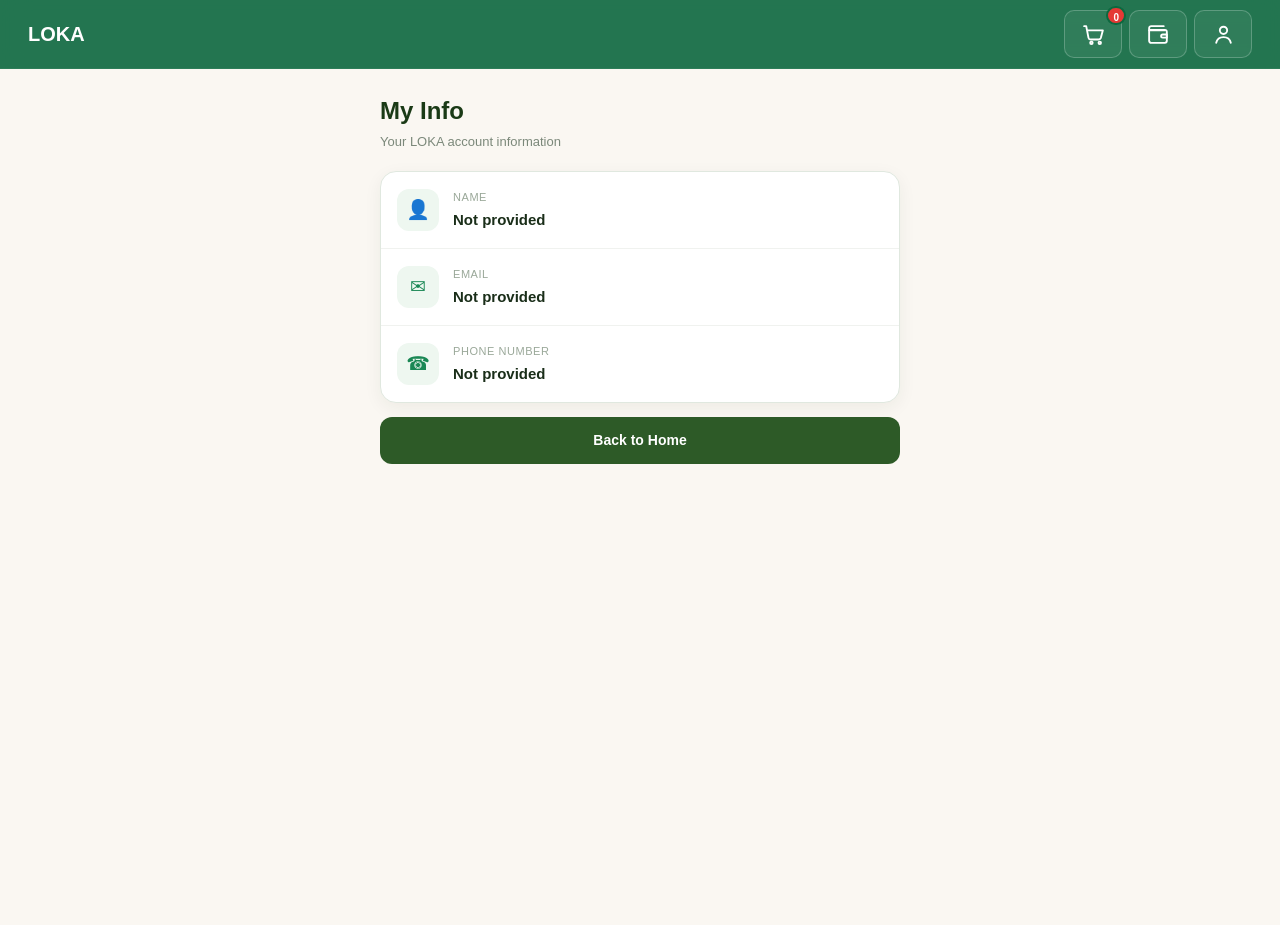
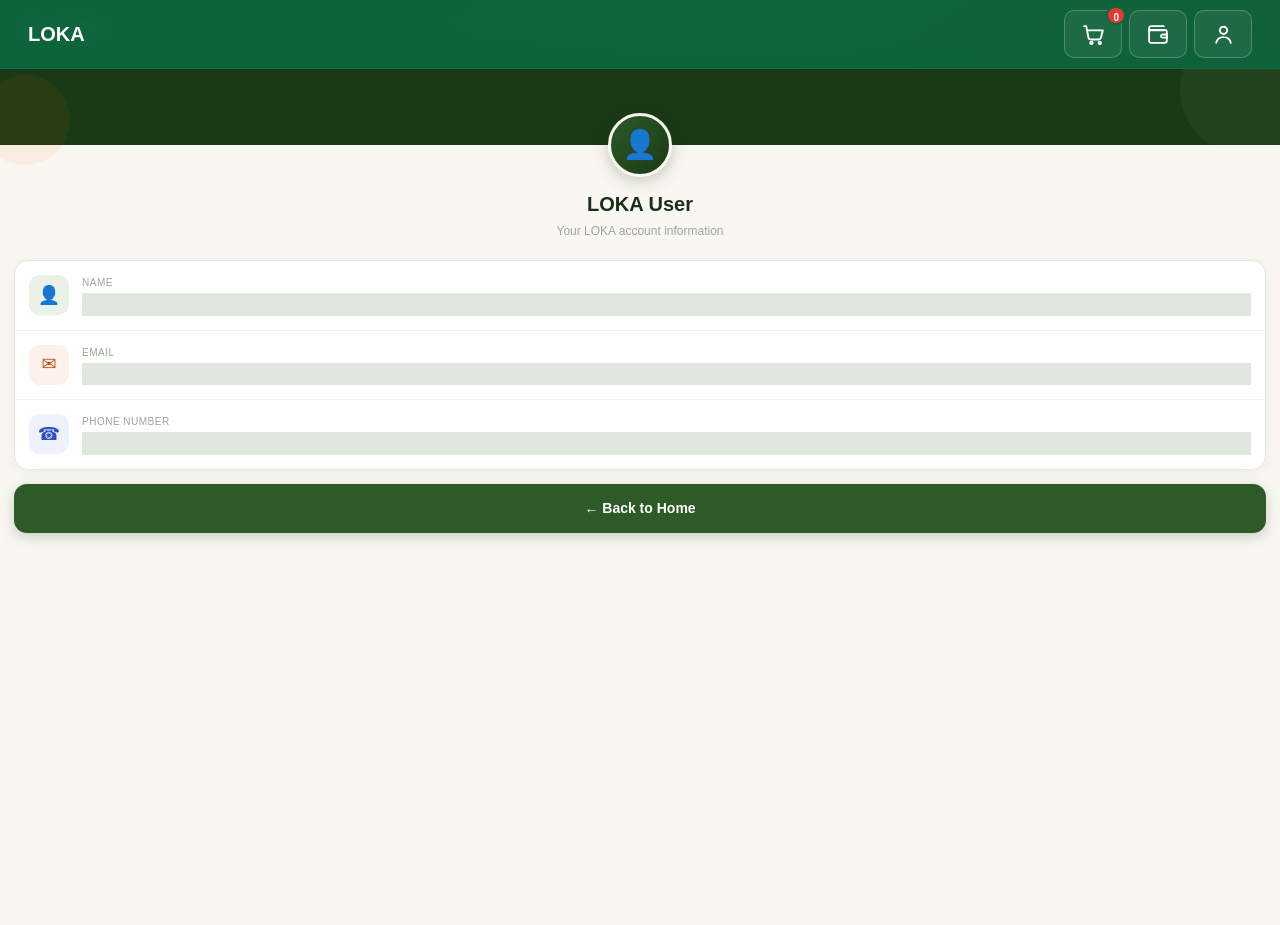
Before and after one commit to Vaibhavchougule72/kagal-marketplace, a Django app: template templates/my_info.html in a window 1280 px wide. Run offline with Django 5.2, Linux system fonts and the light colour scheme; the template is opened without the code that fills it, so the values that code supplies are empty.

Commit message:
new my info page design

```diff
--- a/templates/my_info.html
+++ b/templates/my_info.html
@@ -3,132 +3,291 @@
 
 {% block content %}
 <style>
-    .my-info-page {
-        min-height: 100vh;
-        background: #FAF7F2;
-        padding: 32px 14px 40px;
+    .page-wrapper,
+    .main-content {
+        margin-top: 0 !important;
+        padding-top: 0 !important;
     }
 
-    .my-info-wrap {
-        width: min(520px, 100%);
-        margin: 0 auto;
+    .mi-page {
+        margin-top: 0 !important;
+        padding-top: 0 !important;
     }
 
-    .my-info-title {
-        margin: 0 0 6px;
-        color: #1A3A16;
-        font-size: 24px;
-        font-weight: 700;
+    html,
+    body,
+    .mi-page {
+        margin-top: 0 !important;
+        padding-top: 0 !important;
     }
 
-    .my-info-subtitle {
-        margin: 0 0 20px;
-        color: #7B887A;
-        font-size: 13px;
+  * { box-sizing: border-box; }
+
+  .mi-page {
+    background: #FAF7F2;
+    min-height: 100vh;
+    font-family: inherit;
   }
 
-    .my-info-card {
-        background: #fff;
-        border: 1px solid #E0E8DF;
-        border-radius: 16px;
-        overflow: hidden;
-        box-shadow: 0 5px 18px rgba(26,58,22,0.06);
+  /* ── STICKY NAV ── */
+  .mi-nav {
+    position: sticky;
+    top: 0;
+    z-index: 100;
+    background: linear-gradient(150deg, #1A3A16 0%, #2D5A27 55%, #3A2010 100%);
+    padding: 11px 14px;
+    display: flex;
+    align-items: center;
+    gap: 10px;
+    border-bottom: 1px solid rgba(255,255,255,0.08);
   }
 
-    .my-info-row {
-        display: flex;
-        align-items: center;
-        gap: 14px;
-        padding: 17px 16px;
-        border-bottom: 1px solid #F0F2EF;
-    }
-
-    .my-info-row:last-child {
-        border-bottom: none;
-    }
-
-    .my-info-icon {
-        width: 42px;
-        height: 42px;
-        flex: 0 0 42px;
-        border-radius: 12px;
-        background: #EEF7F0;
-        color: #198754;
+  .mi-nav-back {
+    width: 32px;
+    height: 32px;
+    border-radius: 50%;
+    background: rgba(255,255,255,0.12);
+    border: 0.5px solid rgba(255,255,255,0.22);
     display: flex;
     align-items: center;
     justify-content: center;
-        font-size: 19px;
+    color: #fff;
+    text-decoration: none;
+    font-size: 18px;
+    line-height: 1;
+    flex-shrink: 0;
+    transition: transform 0.12s ease, background 0.12s ease;
+    -webkit-tap-highlight-color: transparent;
   }
 
-    .my-info-label {
-        display: block;
-        color: #9AA899;
-        font-size: 11px;
-        margin-bottom: 3px;
-        text-transform: uppercase;
-        letter-spacing: .05em;
+  .mi-nav-back:active { transform: scale(0.88); background: rgba(255,255,255,0.25); }
+
+  .mi-nav-title {
+    font-size: 15px;
+    font-weight: 600;
+    color: #fff;
+    flex: 1;
   }
 
-    .my-info-value {
+  /* ── SPLIT TWO-TONE HERO ── */
+  .mi-top {
+    background: #1A3A16;
+    height: 90px;
+    position: relative;
+    overflow: visible;
+  }
+
+  /* decorative circles */
+  .mi-top::before {
+    content: '';
+    position: absolute;
+    top: -30px;
+    right: -30px;
+    width: 130px;
+    height: 130px;
+    border-radius: 50%;
+    background: rgba(255,255,255,0.04);
+    pointer-events: none;
+  }
+
+  .mi-top::after {
+    content: '';
+    position: absolute;
+    bottom: -20px;
+    left: -20px;
+    width: 90px;
+    height: 90px;
+    border-radius: 50%;
+    background: rgba(232,98,26,0.07);
+    pointer-events: none;
+  }
+
+  /* avatar overlapping the two sections */
+  .mi-avatar-wrap {
+    position: absolute;
+    bottom: -32px;
+    left: 50%;
+    transform: translateX(-50%);
+    z-index: 10;
+  }
+
+  .mi-avatar {
+    width: 64px;
+    height: 64px;
+    border-radius: 50%;
+    background: linear-gradient(135deg, #2D5A27, #1A3A16);
+    border: 3px solid #FAF7F2;
+    display: flex;
+    align-items: center;
+    justify-content: center;
+    font-size: 28px;
+    box-shadow: 0 4px 16px rgba(26,58,22,0.25);
+  }
+
+  /* ── BODY ── */
+  .mi-body {
+    padding: 44px 14px 32px;
+    text-align: center;
+  }
+
+  .mi-name {
+    font-size: 20px;
+    font-weight: 700;
+    color: #1A2E19;
+    margin-bottom: 3px;
+  }
+
+  .mi-subtitle {
+    font-size: 12px;
+    color: #9AA899;
+    margin-bottom: 20px;
+  }
+
+  /* ── INFO CARD ── */
+  .mi-card {
+    background: #fff;
+    border-radius: 14px;
+    border: 0.5px solid #E0E8DF;
+    overflow: hidden;
+    margin-bottom: 14px;
+    text-align: left;
+    box-shadow: 0 2px 12px rgba(26,58,22,0.06);
+  }
+
+  .mi-row {
+    display: flex;
+    align-items: center;
+    gap: 13px;
+    padding: 14px 14px;
+    border-bottom: 0.5px solid #F0F4EF;
+  }
+
+  .mi-row:last-child { border-bottom: none; }
+
+  /* icon squares */
+  .mi-icon {
+    width: 40px;
+    height: 40px;
+    border-radius: 11px;
+    display: flex;
+    align-items: center;
+    justify-content: center;
+    font-size: 18px;
+    flex-shrink: 0;
+  }
+
+  .mi-icon.green  { background: #EAF2E8; color: #2D5A27; }
+  .mi-icon.orange { background: #FDF1EB; color: #C05018; }
+  .mi-icon.blue   { background: #EEF2FD; color: #3050C0; }
+
+  .mi-row-content { flex: 1; min-width: 0; }
+
+  .mi-label {
     display: block;
-        color: #1A2E19;
+    font-size: 10px;
+    color: #9AA899;
+    text-transform: uppercase;
+    letter-spacing: 0.05em;
+    margin-bottom: 3px;
+    font-weight: 500;
+  }
+
+  .mi-value {
+    display: block;
     font-size: 15px;
     font-weight: 600;
+    color: #1A2E19;
     word-break: break-word;
   }
 
-    .my-info-back {
+  .mi-value.placeholder { color: #C0D0BE; font-weight: 400; }
+
+  /* ── BACK BUTTON ── */
+  .mi-back {
     display: block;
     width: 100%;
-        margin-top: 14px;
-        padding: 13px 16px;
-        border-radius: 12px;
+    padding: 14px;
+    border-radius: 13px;
     background: #2D5A27;
     color: #fff;
     text-align: center;
     text-decoration: none;
     font-size: 14px;
     font-weight: 600;
+    box-shadow: 0 4px 14px rgba(45,90,39,0.25);
+    transition: transform 0.12s ease, background 0.12s ease;
+    -webkit-tap-highlight-color: transparent;
   }
 
-    .my-info-back:hover {
-        color: #fff;
-        background: #1A3A16;
-    }
+  .mi-back:hover { color: #fff; text-decoration: none; background: #1A3A16; }
+  .mi-back:active { transform: scale(0.98); background: #1A3A16; }
 </style>
 
-<div class="my-info-page">
-    <div class="my-info-wrap">
-        <h1 class="my-info-title">My Info</h1>
-        <p class="my-info-subtitle">Your LOKA account information</p>
+<div class="mi-page">
 
-        <div class="my-info-card">
-            <div class="my-info-row">
-                <div class="my-info-icon">👤</div>
-                <div>
-                    <span class="my-info-label">Name</span>
-                    <span class="my-info-value">{{ customer.name|default:"Not provided" }}</span>
+  <!-- STICKY NAV (Design D style back button) -->
+  <div class="mi-nav">
+    <a href="/" class="mi-nav-back" aria-label="{% trans 'Go back' %}">&#8249;</a>
+    <span class="mi-nav-title">{% trans "My Info" %}</span>
+  </div>
+
+  <!-- SPLIT TWO-TONE TOP (Design E) -->
+  <div class="mi-top">
+    <div class="mi-avatar-wrap">
+      <div class="mi-avatar">👤</div>
     </div>
   </div>
 
-            <div class="my-info-row">
-                <div class="my-info-icon">✉</div>
-                <div>
-                    <span class="my-info-label">Email</span>
-                    <span class="my-info-value">{{ customer.email|default:"Not provided" }}</span>
+  <!-- BODY -->
+  <div class="mi-body">
+
+    <!-- Name shown under avatar -->
+    <div class="mi-name">{{ customer.name|default:"LOKA User" }}</div>
+    <div class="mi-subtitle">{% trans "Your LOKA account information" %}</div>
+
+    <!-- INFO CARD -->
+    <div class="mi-card">
+
+      <!-- Name -->
+      <div class="mi-row">
+        <div class="mi-icon green">👤</div>
+        <div class="mi-row-content">
+          <span class="mi-label">{% trans "Name" %}</span>
+          <span class="mi-value {% if not customer.name %}placeholder{% endif %}">
+            {{ customer.name|default:"Not provided" }}
+          </span>
         </div>
       </div>
 
-            <div class="my-info-row">
-                <div class="my-info-icon">☎</div>
-                <div>
-                    <span class="my-info-label">Phone Number</span>
-                    <span class="my-info-value">{{ customer.phone|default:"Not provided" }}</span>
-                </div>
+      <!-- Email -->
+      <div class="mi-row">
+        <div class="mi-icon orange">✉</div>
+        <div class="mi-row-content">
+          <span class="mi-label">{% trans "Email" %}</span>
+          <span class="mi-value {% if not customer.email %}placeholder{% endif %}">
+            {{ customer.email|default:"Not provided" }}
+          </span>
         </div>
       </div>
 
-        <a href="/" class="my-info-back">Back to Home</a>
+      <!-- Phone -->
+      <div class="mi-row">
+        <div class="mi-icon blue">☎</div>
+        <div class="mi-row-content">
+          <span class="mi-label">{% trans "Phone Number" %}</span>
+          <span class="mi-value {% if not customer.phone %}placeholder{% endif %}">
+            {{ customer.phone|default:"Not provided" }}
+          </span>
         </div>
       </div>
+
+    </div>
+
+    <!-- BACK BUTTON -->
+    <a href="/" class="mi-back">{% trans "← Back to Home" %}</a>
+
+  </div>
+
+</div>
+
 {% endblock %}
```
Lines whose indentation alone changed are shown as unchanged.
